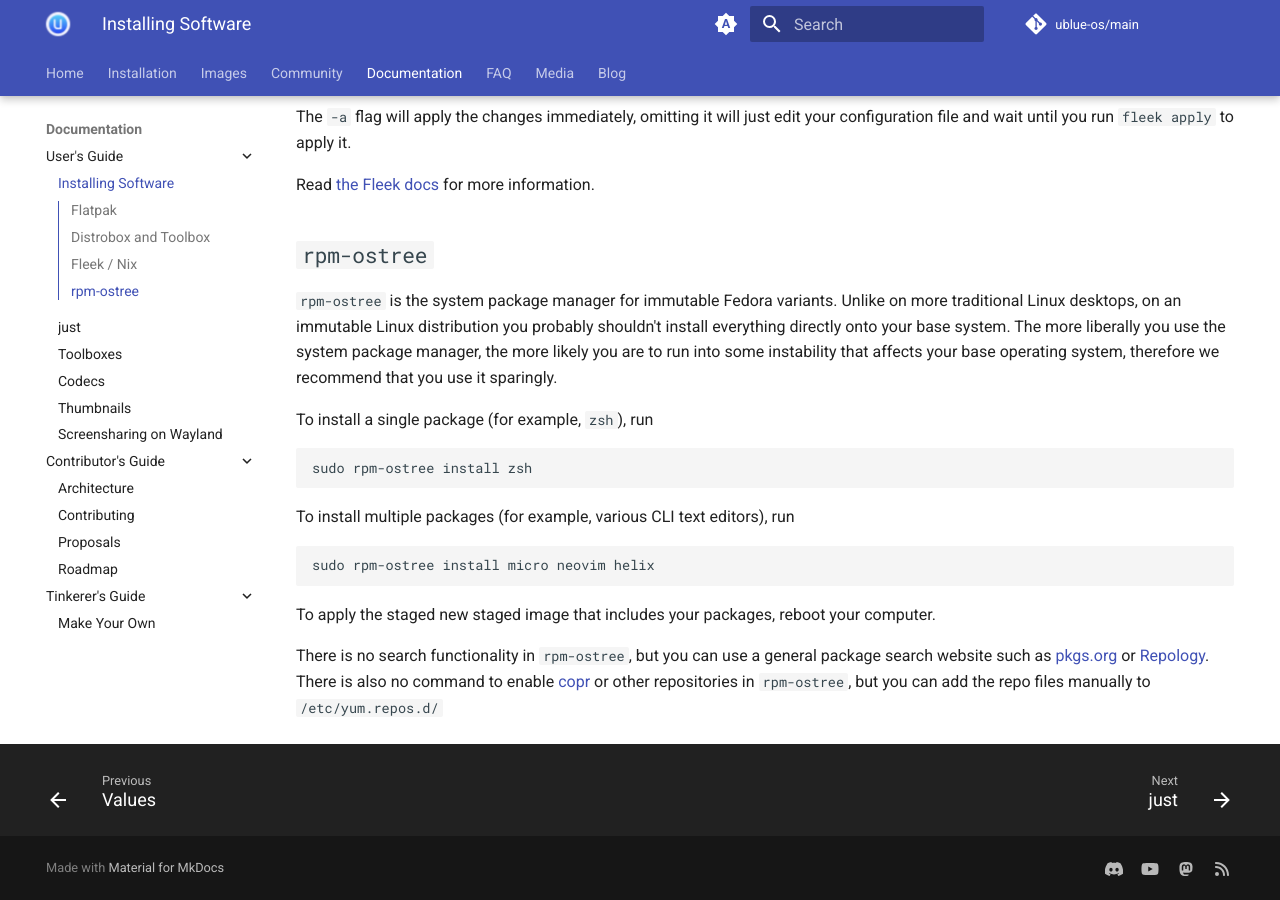
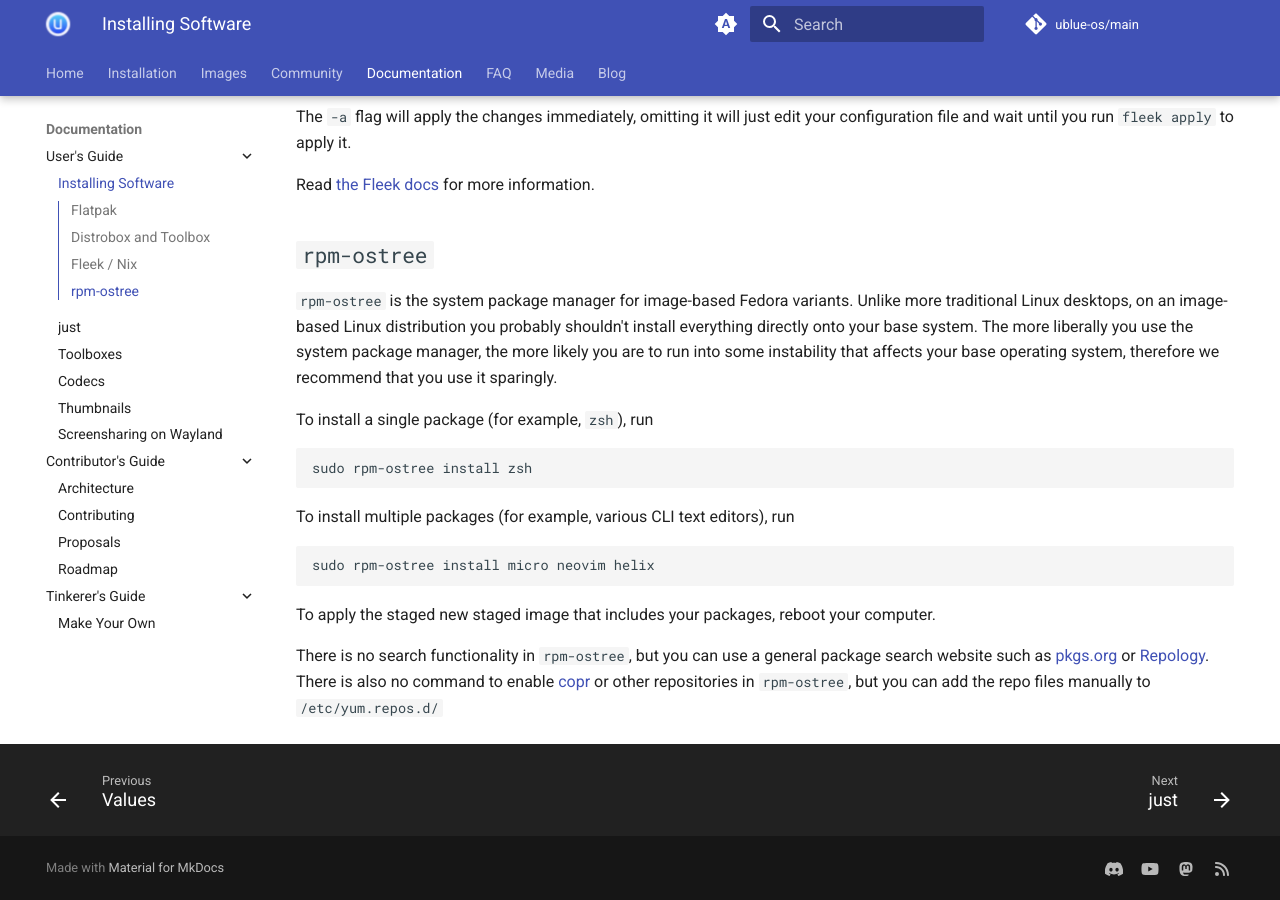
Before and after one commit to ublue-os/website, an MkDocs documentation site: the page built from docs/guide/software.md, in a window 1280 px wide and 900 px high, scrolled down 1125 px. Built offline with MkDocs 1.6.1 and Material for MkDocs 9.7.7, drawn with Linux system fonts in a browser that asks for light colours; comment, search, counter and statistics services are not loaded; some of the changed text lies outside the part shown.

Commit message:
fix: immutable -> image-based

````diff
--- a/docs/guide/software.md
+++ b/docs/guide/software.md
@@ -2,7 +2,7 @@
 
 ## Flatpak
 
-Flatpak is the default way of installing GUI applications on immutable Fedora variants. [Flathub](https://flathub.org/) is the largest repository of Flatpak applications. On Fedora versions below 38, you might need to add the Flathub repository by running
+Flatpak is the default way of installing GUI applications on image-based Fedora variants. [Flathub](https://flathub.org/) is the largest repository of Flatpak applications. On Fedora versions below 38, you might need to add the Flathub repository by running
 ```
 flatpak remote-add --if-not-exists --user flathub https://flathub.org/repo/flathub.flatpakrepo
 ```
@@ -40,7 +40,7 @@ Read [the Fleek docs](https://getfleek.dev/) for more information.
 
 ## `rpm-ostree`
 
-`rpm-ostree` is the system package manager for immutable Fedora variants. Unlike on more traditional Linux desktops, on an immutable Linux distribution you probably shouldn't install everything directly onto your base system. The more liberally you use the system package manager, the more likely you are to run into some instability that affects your base operating system, therefore we recommend that you use it sparingly.
+`rpm-ostree` is the system package manager for image-based Fedora variants. Unlike more traditional Linux desktops, on an image-based Linux distribution you probably shouldn't install everything directly onto your base system. The more liberally you use the system package manager, the more likely you are to run into some instability that affects your base operating system, therefore we recommend that you use it sparingly.
 
 To install a single package (for example, `zsh`), run
 ```
````
